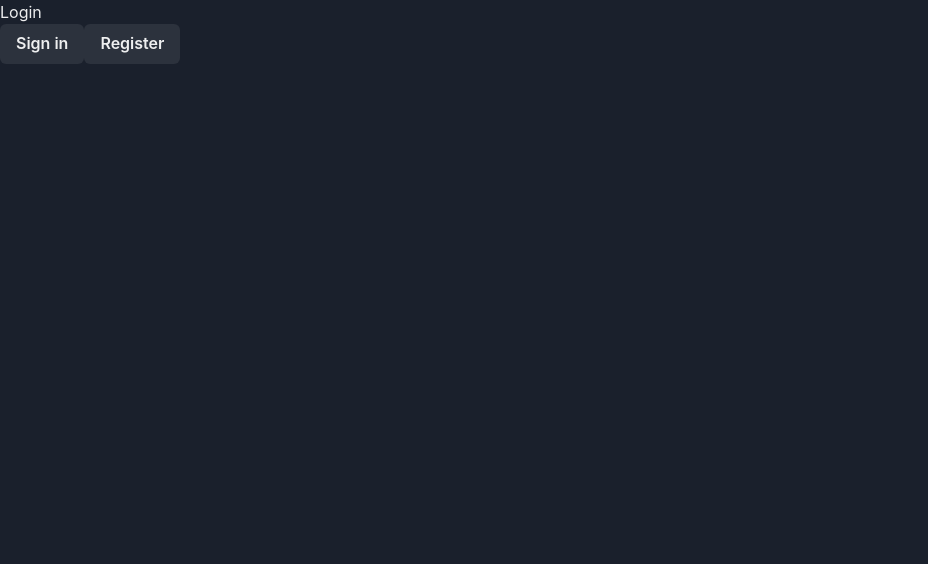
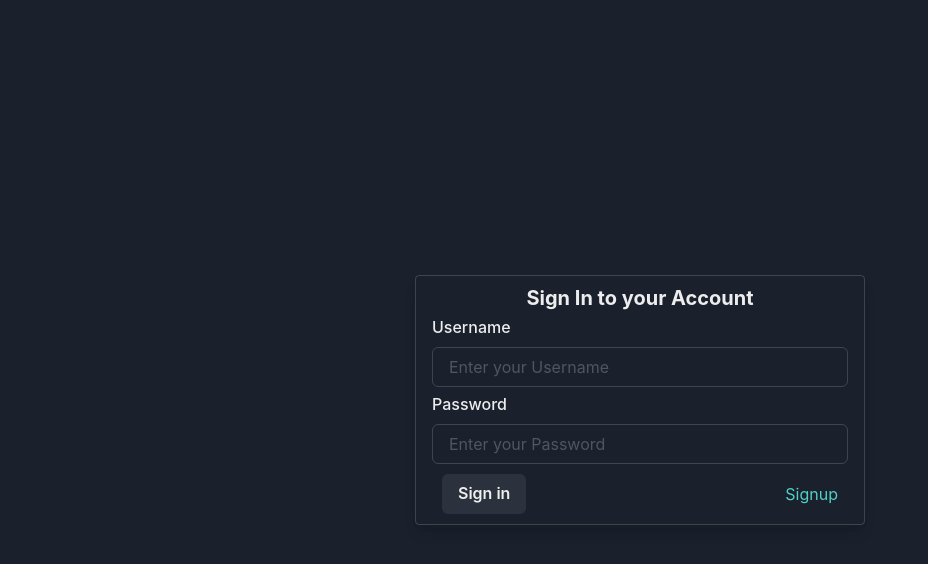
Before and after one commit to Brotherfine/Fine-Movies, a React (Vite) app: page / in a window 1280 px wide. Shown: the top 564 px of the page, without its empty margins (0-928 px from the left). Built offline with nearby package versions, Linux system fonts and the light colour scheme.

Commit message:
Designed the sign up page

```diff
--- a/src/components/navBar.tsx
+++ b/src/components/navBar.tsx
@@ -4,11 +4,12 @@ import {
   Flex,
   HStack,
   Heading,
+  Link,
   Spacer,
   useToast,
 } from "@chakra-ui/react";
 
-import { useNavigate, NavLink } from "react-router-dom";
+import { useNavigate } from "react-router-dom";
 import { UnlockIcon } from "@chakra-ui/icons";
 
 interface Props {
@@ -23,8 +24,14 @@ function NavBar({ onNavBar }: Props) {
     <Box as="nav" p="5px" bg="gray.700" mb="20px">
       <Flex alignItems="center">
         <HStack spacing="20px">
-          <NavLink to="/home"> Home </NavLink>
-          <NavLink to="/favourite"> Favourite </NavLink>
+          <Link href="/home" color={"orange.300"}>
+            {" "}
+            Home{" "}
+          </Link>
+          <Link href="/favourite" color={"orange.300"}>
+            {" "}
+            Favourite{" "}
+          </Link>
         </HStack>
 
         <Spacer />
--- a/src/pages/signup.tsx
+++ b/src/pages/signup.tsx
@@ -1,5 +1,16 @@
 import { CheckIcon } from "@chakra-ui/icons";
-import { Button, useToast } from "@chakra-ui/react";
+import {
+  Box,
+  Button,
+  Flex,
+  FormControl,
+  FormLabel,
+  HStack,
+  Heading,
+  Input,
+  Link,
+  useToast,
+} from "@chakra-ui/react";
 import { useNavigate } from "react-router-dom";
 
 interface Props {
@@ -11,7 +22,38 @@ function Signup({ onNavBar }: Props) {
   const toast = useToast();
   return (
     <>
-      <h1>Login</h1>
+      <Flex
+        align="center"
+        justifyContent="center"
+        minHeight="100vh"
+        width="full"
+      >
+        <Box
+          textAlign="center"
+          maxWidth="450px"
+          width="full"
+          boxShadow="lg"
+          borderWidth={1}
+          borderRadius={4}
+          px={4}
+        >
+          <Box mt="10px" mb="5px">
+            <Heading size="md">Sign In to your Account</Heading>
+          </Box>
+          <Box>
+            <form>
+              <FormControl>
+                <FormLabel>Username</FormLabel>
+                <Input type="username" placeholder="Enter your Username" />
+              </FormControl>
+              <FormControl mt="5px">
+                <FormLabel>Password</FormLabel>
+                <Input type="password" placeholder="Enter your Password" />
+              </FormControl>
+            </form>
+          </Box>
+          <HStack p="10px" isInline justifyContent="space-between">
+            <Box>
               <Button
                 onClick={() => {
                   onNavBar(true);
@@ -30,13 +72,15 @@ function Signup({ onNavBar }: Props) {
                 {" "}
                 Sign in{" "}
               </Button>
-      <Button
-        onClick={() => {
-          navigate("/register");
-        }}
-      >
-        Register
-      </Button>
+            </Box>
+            <Box>
+              <Link href="/register" color="teal.300">
+                Signup
+              </Link>
+            </Box>
+          </HStack>
+        </Box>
+      </Flex>
     </>
   );
 }
```
Lines whose indentation alone changed are shown as unchanged.
